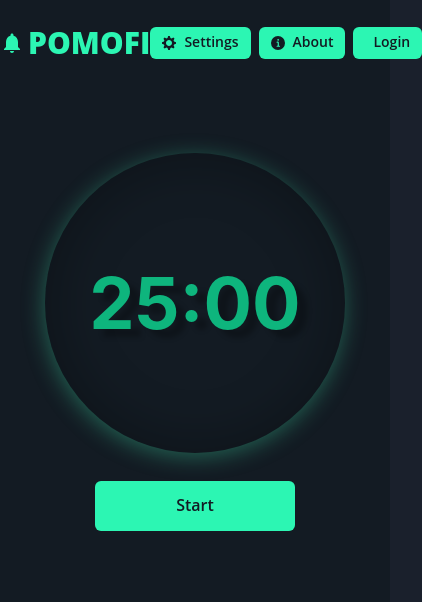
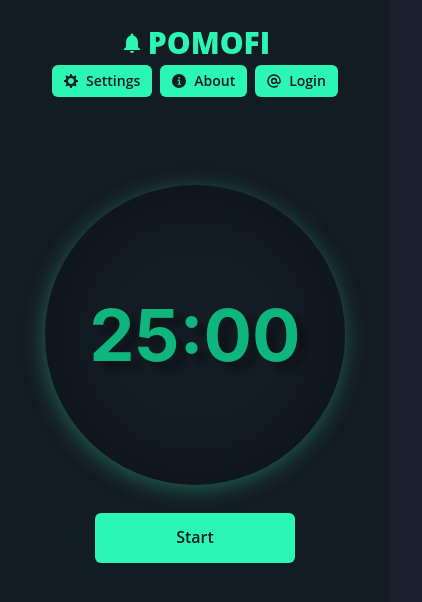
Before and after one commit to luksdev/pomofi, a Next.js app: page / in a window 390 px wide. Shown: the top 602 px of the page, 422 px wide, since content can reach past the window. Built offline with nearby package versions, Linux system fonts and the light colour scheme.

Commit message:
responsive

```diff
--- a/src/components/Title.js
+++ b/src/components/Title.js
@@ -2,6 +2,7 @@ import { Fragment } from "react";
 import { Box, Button, ButtonGroup, DefaultIcon, Text } from "@chakra-ui/react";
 import {
   AddIcon,
+  AtSignIcon,
   BellIcon,
   ChatIcon,
   EmailIcon,
@@ -9,6 +10,8 @@ import {
   InfoOutlineIcon,
   LinkIcon,
   SettingsIcon,
+  SunIcon,
+  TimeIcon,
   ViewIcon,
 } from "@chakra-ui/icons";
 
@@ -19,6 +22,7 @@ const Title = () => {
         w={"100%"}
         margin="0 auto"
         display={"flex"}
+        flexDirection={{ base: "column", md: "row" }}
         alignItems="center"
         justifyContent={"space-evenly"}
         pt={5}
@@ -55,7 +59,7 @@ const Title = () => {
             About
           </Button>
           <Button
-            leftIcon={<DefaultIcon />}
+            leftIcon={<AtSignIcon />}
             size={"sm"}
             background={"brand.primary"}
             color={"brand.background"}
```
